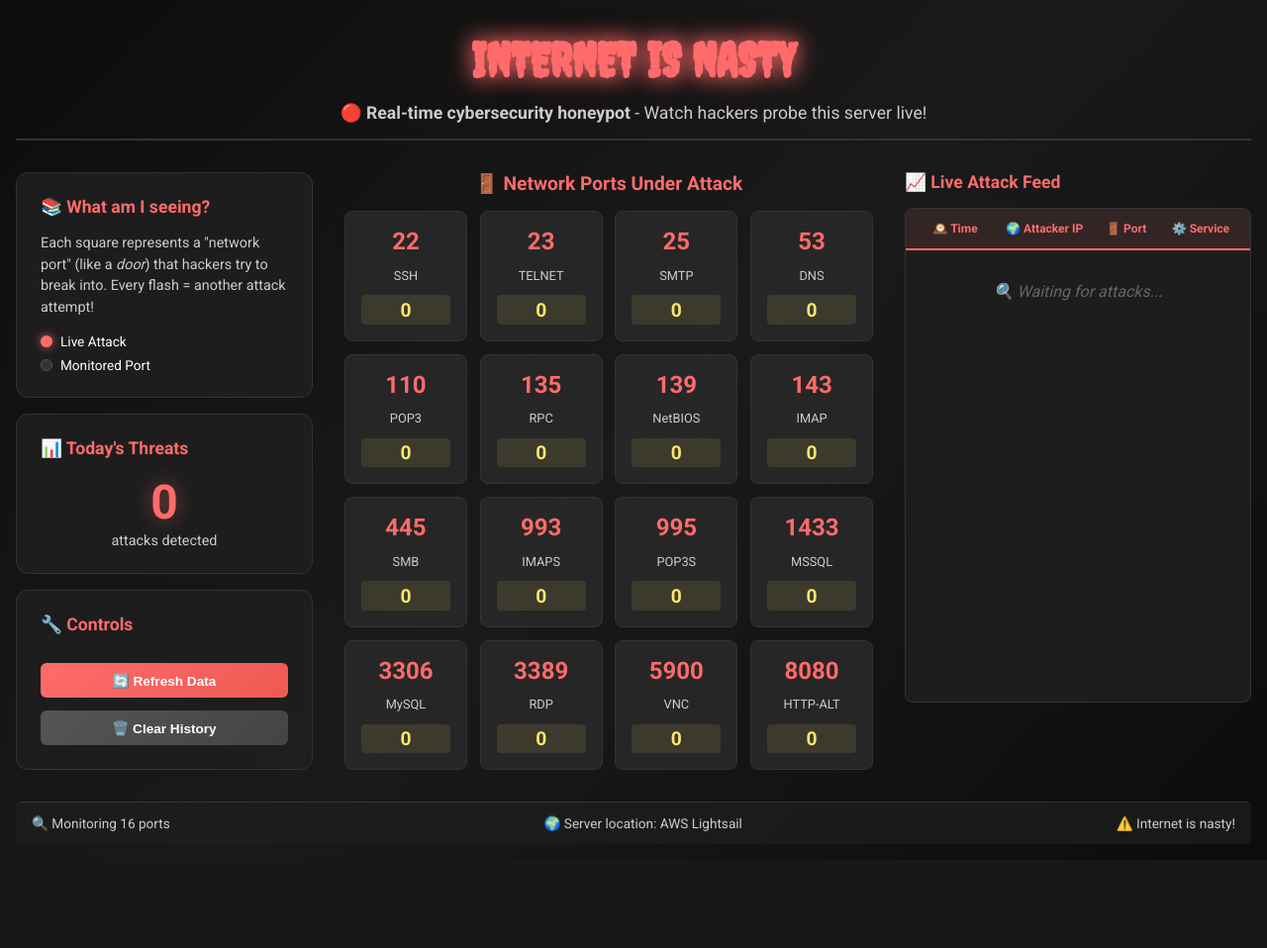
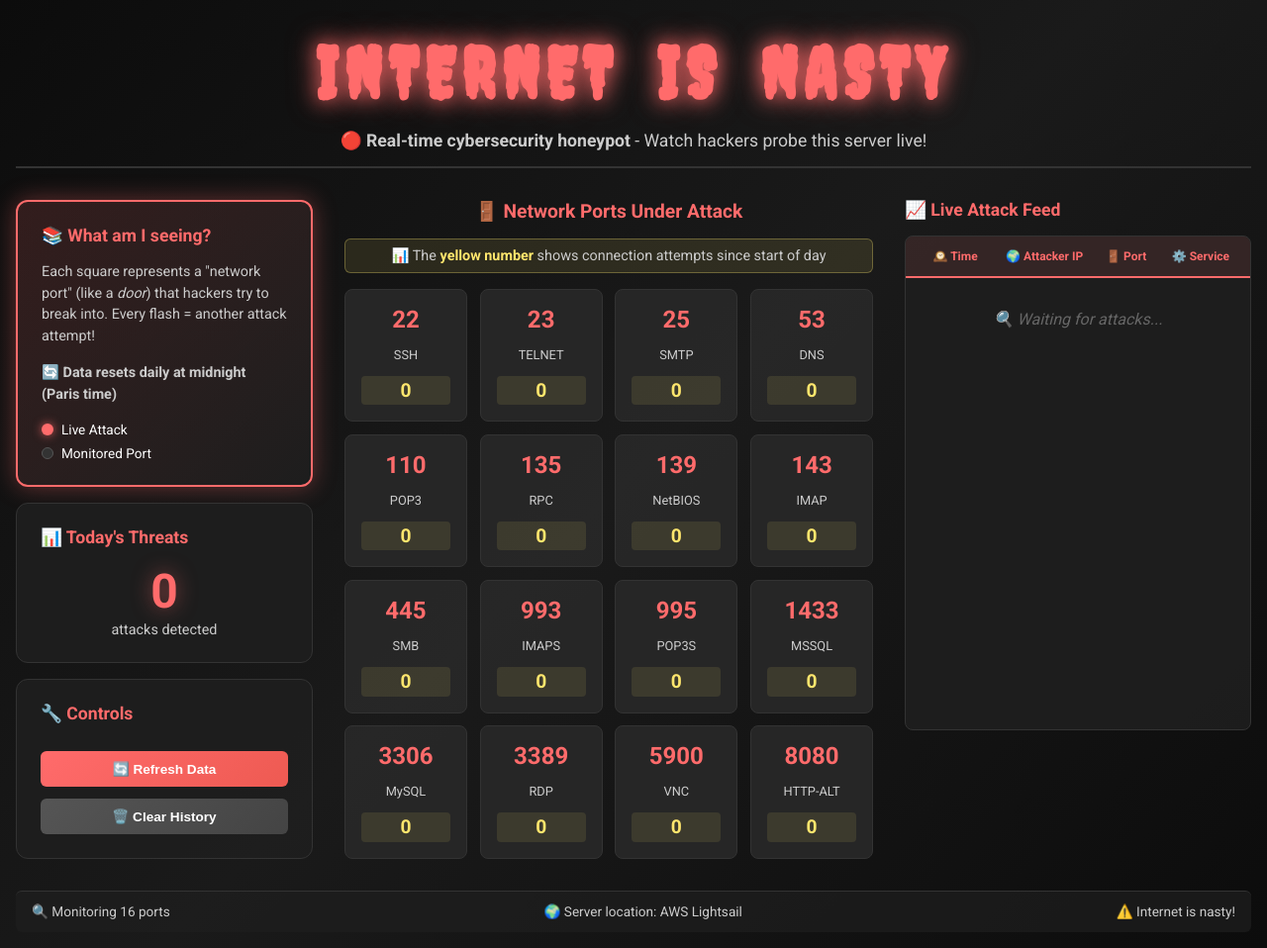
Before and after one commit to vmeoc/Internetisnasty, a Flask app: page / in a window 1280 px wide. Shown: the whole page at 99% size. Before the commit the page ends 869 px from the top, so only its background shows below. Run offline with Flask 2, Linux system fonts and the light colour scheme; data that the repository does not hold is empty; some libraries are stand-ins or nearby versions.

Commit message:
layout and misc explanation

```diff
--- a/static/css/style.css
+++ b/static/css/style.css
@@ -31,10 +31,12 @@ body {
 
 .title {
     font-family: 'Creepster', cursive;
-    font-size: 3rem;
+    font-size: 4.5rem;
     color: #ff6b6b;
     text-shadow: 0 0 20px rgba(255, 107, 107, 0.8);
     margin-bottom: 1rem;
+    letter-spacing: 0.1em;
+    word-spacing: 0.2em;
 }
 
 .flicker {
@@ -72,11 +74,29 @@ body {
     gap: 1rem;
 }
 
-.stats-card, .info-card, .controls-card {
+.stats-card, .controls-card {
     background: rgba(30, 30, 30, 0.9);
     border-radius: 12px;
     padding: 1.5rem;
     border: 1px solid #333;
+}
+
+.info-card {
+    background: linear-gradient(135deg, rgba(255, 107, 107, 0.15), rgba(30, 30, 30, 0.9));
+    border-radius: 12px;
+    padding: 1.5rem;
+    border: 2px solid #ff6b6b;
+    box-shadow: 0 0 20px rgba(255, 107, 107, 0.3);
+    animation: pulseGlow 3s ease-in-out infinite;
+}
+
+@keyframes pulseGlow {
+    0%, 100% {
+        box-shadow: 0 0 20px rgba(255, 107, 107, 0.3);
+    }
+    50% {
+        box-shadow: 0 0 30px rgba(255, 107, 107, 0.5);
+    }
 }
 
 .stats-card h3, .info-card h4, .controls-card h4 {
@@ -180,6 +200,17 @@ body {
     margin-bottom: 1rem;
     text-align: center;
     font-size: 1.2rem;
+}
+
+.ports-explanation {
+    text-align: center;
+    color: #ccc;
+    font-size: 0.9rem;
+    margin-bottom: 1rem;
+    padding: 0.5rem;
+    background: rgba(255, 230, 109, 0.1);
+    border-radius: 6px;
+    border: 1px solid rgba(255, 230, 109, 0.3);
 }
 
 #threat-grid {
--- a/static/js/script.js
+++ b/static/js/script.js
@@ -77,7 +77,7 @@ document.addEventListener('DOMContentLoaded', () => {
 
             entry.innerHTML = `
                 <div style="color: #4ecdc4;">${formatTime(attack.timestamp)}</div>
-                <div style="color: #ffe66d;">${attack.ip}</div>
+                <div style="color: #ff9500;">${attack.ip}</div>
                 <div style="color: #ff6b6b;">${attack.port}</div>
                 <div style="color: #a8e6cf;">${attack.port_name}</div>
             `;
@@ -88,10 +88,12 @@ document.addEventListener('DOMContentLoaded', () => {
 
     function formatTime(timestamp) {
         const date = new Date(timestamp);
-        return date.toLocaleTimeString('fr-FR', {
+        // Use user's browser timezone instead of forcing French time
+        return date.toLocaleTimeString(navigator.language || 'en-US', {
             hour: '2-digit',
             minute: '2-digit',
-            second: '2-digit'
+            second: '2-digit',
+            hour12: false
         });
     }
 
--- a/templates/index.html
+++ b/templates/index.html
@@ -26,6 +26,7 @@
                 <div class="info-card">
                     <h4>📚 What am I seeing?</h4>
                     <p>Each square represents a "network port" (like a <em>door</em>) that hackers try to break into. Every flash = another attack attempt!</p>
+                    <p><strong>🔄 Data resets daily at midnight (Paris time)</strong></p>
 
                     <div class="legend">
                         <div class="legend-item">
@@ -57,6 +58,7 @@
             <!-- Center: Port Grid -->
             <main class="ports-grid">
                 <h3>🚪 Network Ports Under Attack</h3>
+                <p class="ports-explanation">📊 The <strong style="color: #ffe66d;">yellow number</strong> shows connection attempts since start of day</p>
                 <div id="threat-grid">
                     {% for port, details in ports.items() %}
                     <div class="threat-card compact" id="port-{{ port }}">
```
